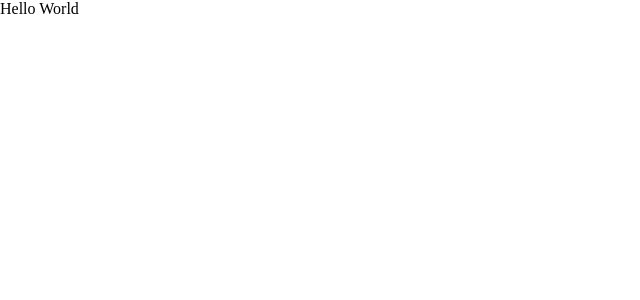
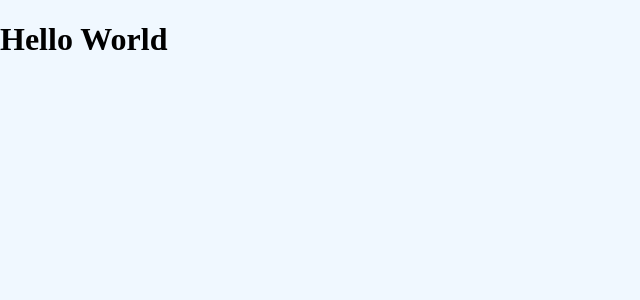
Before and after one commit to himanshuc11/ReactOS, a Next.js app: page / in a window 1280 px wide. Shown: the top 300 px of the page, without its empty margins (0-640 px from the left). Built offline with nearby package versions, Linux system fonts and the light colour scheme.

Commit message:
updated eslint config

```diff
--- a/next.config.js
+++ b/next.config.js
@@ -1,5 +1,6 @@
 /** @type {import('next').NextConfig} */
-const StylelintPlugin = require('stylelint-webpack-plugin'); // line to add
+const StylelintPlugin = require('stylelint-webpack-plugin');
+// line to add
 const nextConfig = {
   reactStrictMode: true,
   swcMinify: true,
--- a/pages/_app.tsx
+++ b/pages/_app.tsx
@@ -5,6 +5,7 @@ const GlobalStyle = createGlobalStyle`
 html, body {
   margin: 0;
   padding: 0;
+  background-color: aliceblue;;
 }
 
 * {
--- a/pages/index.tsx
+++ b/pages/index.tsx
@@ -1,5 +1,5 @@
 import { ReactElement } from 'react';
 
 export default function Home(): ReactElement {
-  return <div>Hello World</div>;
+  return <h1>Hello World</h1>;
 }
```
Also changed, not shown: package.json (+10 -4 lines), .eslintrc.json, .stylelintrc.json, 1 other file (tests, documents, lock files or other folders).
